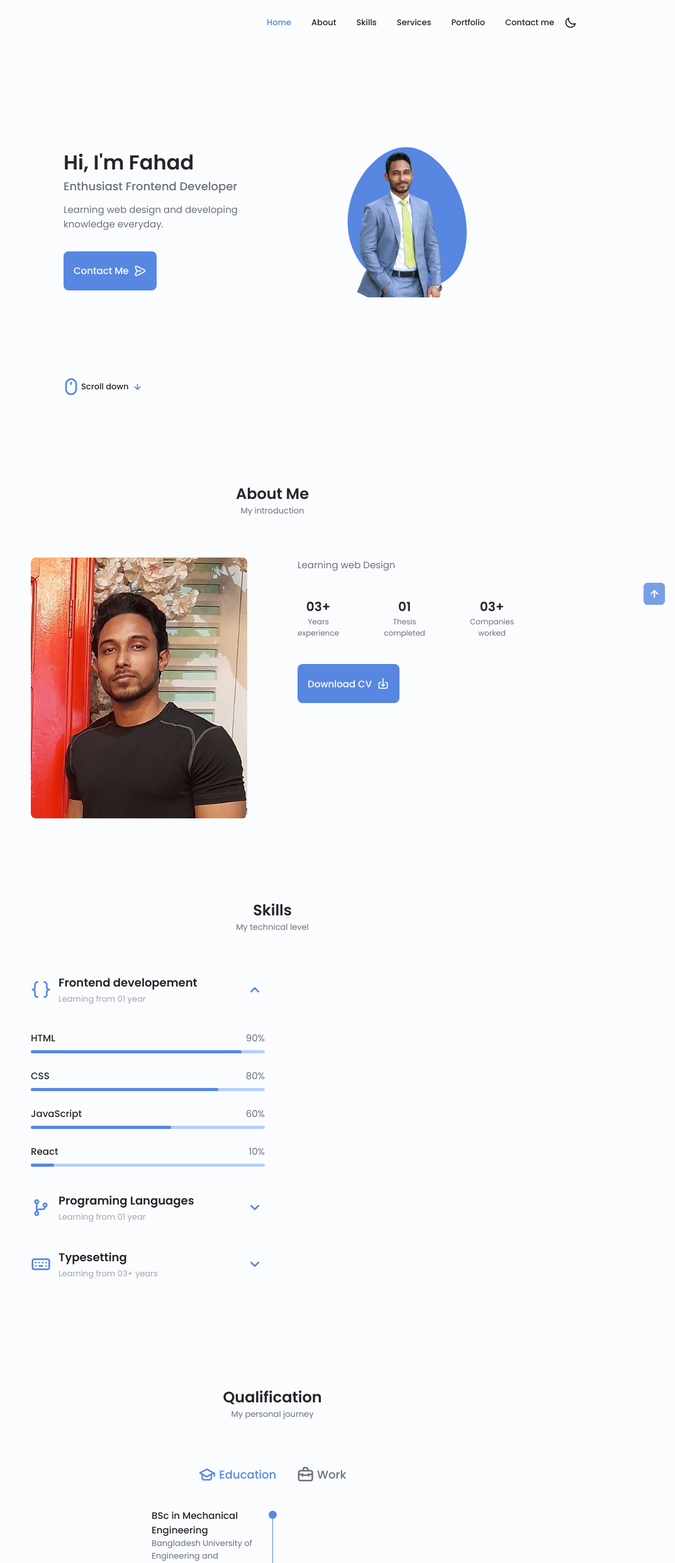
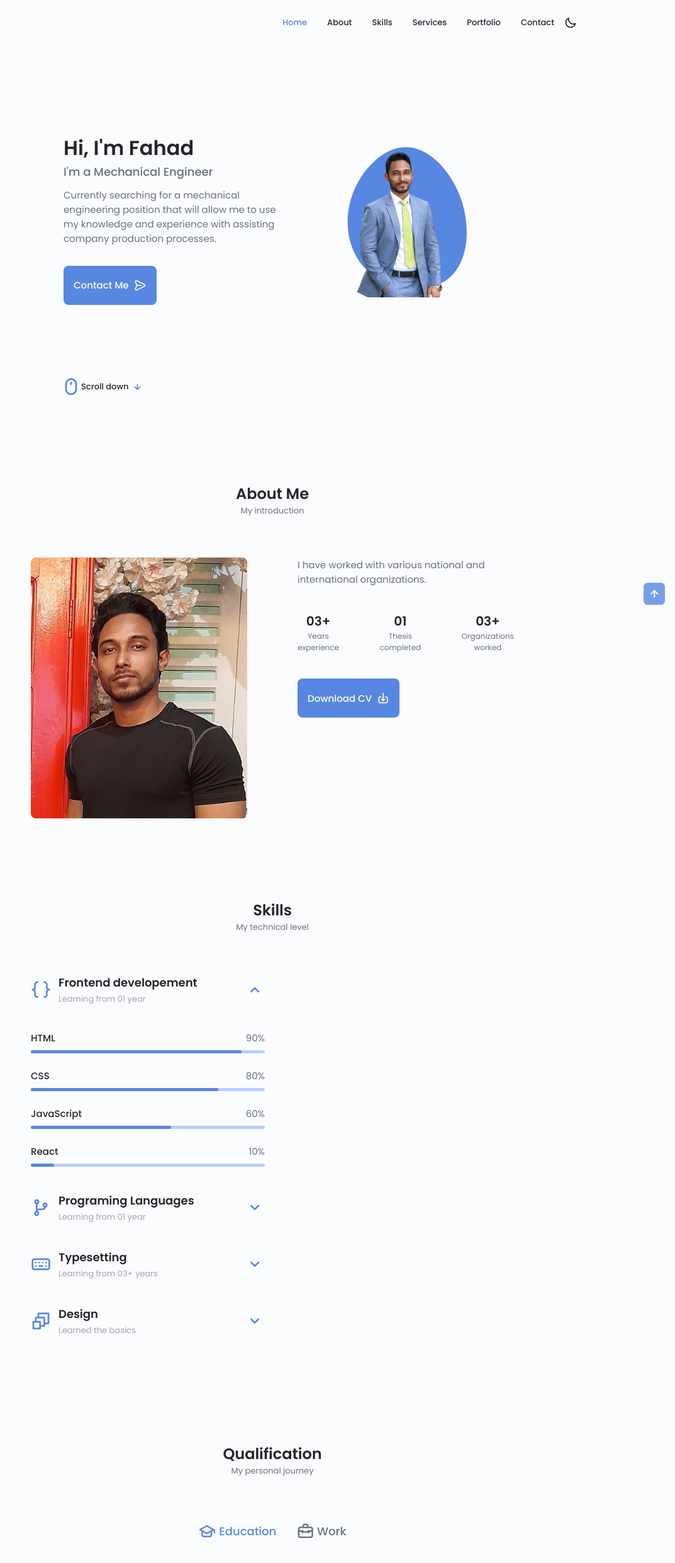
Before and after one commit to fahad9993/cv-new, a plain HTML site: page index.html in a window 1280 px wide. Shown: the top 2481 px of the page at 63% size, 207-1280 px from the left. Drawn offline with nearby package versions, Linux system fonts and the light colour scheme.

Commit message:
updated the about and home section and added skill

```diff
--- a/assets/css/styles.css
+++ b/assets/css/styles.css
@@ -514,6 +514,12 @@ img {
 }
 .skills__latex {
     width: 90%;
+}
+.skills__cad {
+    width: 20%;
+}
+.skills__sw {
+    width: 50%;
 }
 
 .skills__close .skills__list {
--- a/index.html
+++ b/index.html
@@ -14,7 +14,7 @@
     <!--========================== CSS ===============================-->
     <link rel="stylesheet" href="./assets/css/styles.css">
 
-    <title>Resposive Portfolio Website</title>
+    <title>Md. Fahad Rahman | Portfolio</title>
 </head>
 <body>
     <!--========================== HEADER ===============================-->
@@ -51,7 +51,7 @@
                     </li>
                     <li class="nav__item">
                         <a href="#contact" class="nav__link">
-                            <i class="uil uil-message nav__icon"></i> Contact me
+                            <i class="uil uil-message nav__icon"></i> Contact
                         </a>
                     </li>
                 </ul>
@@ -97,8 +97,8 @@
                     </div>
                     <div class="home__data">
                         <h1 class="home__title">Hi, I'm Fahad</h1>
-                        <h3 class="home__subtitle">Enthusiast Frontend Developer</h3>
-                        <p class="home__description">Learning web design and developing knowledge everyday.</p>
+                        <h3 class="home__subtitle">I'm a Mechanical Engineer</h3>
+                        <p class="home__description">Currently searching for a mechanical engineering position that will allow me to use my knowledge and experience with assisting company production processes.</p>
                         <a href="#contact" class="button button--flex">
                             Contact Me<i class="uil uil-message button__icon"></i>
                         </a>
@@ -123,7 +123,7 @@
                 <img src="./assets/img/about.jpg" alt="" class="about__img">
 
                 <div class="about__data">
-                    <p class="about__description">Learning web Design</p>
+                    <p class="about__description">I have worked with various national and international organizations.</p>
 
                     <div class="about__info">
                         <div>
@@ -136,7 +136,7 @@
                         </div>
                         <div>
                             <span class="about__info-title">03+</span>
-                            <span class="about__info-name">Companies <br> worked</span>
+                            <span class="about__info-name">Organizations <br> worked</span>
                         </div>
                     </div>
 
@@ -267,6 +267,42 @@
                                 </div>
                                 <div class="skills__bar">
                                     <span class="skills__percentage skills__latex"></span>
+                                </div>
+                            </div>
+                        </div>
+                    </div>
+
+                    <!--======================= SKILLS 4 =========================-->
+                    <div class="skills__content skills__close">
+                        <div class="skills__header">
+                            <i class="uil uil-layers-alt skills__icon"></i>
+
+                            <div>
+                                <h1 class="skills__title">Design</h1>
+                                <span class="skills__subtitle">Learned the basics</span>
+                            </div>
+
+                            <i class="uil uil-angle-down skills__arrow"></i>
+                        </div>
+
+                        <div class="skills__list grid">
+                            <div class="skills__data">
+                                <div class="skills__titles">
+                                    <h3 class="skills__name">AutoCAD</h3>
+                                    <span class="skills__number">20%</span>
+                                </div>
+                                <div class="skills__bar">
+                                    <span class="skills__percentage skills__cad"></span>
+                                </div>
+                            </div>
+
+                            <div class="skills__data">
+                                <div class="skills__titles">
+                                    <h3 class="skills__name">Solidworks</h3>
+                                    <span class="skills__number">50%</span>
+                                </div>
+                                <div class="skills__bar">
+                                    <span class="skills__percentage skills__sw"></span>
                                 </div>
                             </div>
                         </div>
@@ -588,7 +624,7 @@
                         <div class="portfolio__data">
                             <h3 class="portfolio__title">Personal website</h3>
                             <p class="portfolio__description">Website made for CV</p>
-                            <a href="#" class="button button--flex button--small portfolio__button">
+                            <a href="https://fahad9993.github.io/cv/" target="_blank" class="button button--flex button--small portfolio__button">
                                 Demo
                                 <i class="uil uil-arrow-right button__icon"></i>
                             </a>
@@ -706,7 +742,7 @@
                         <a href="#portfolio" class="footer__link">Portfolio</a>
                     </li>
                     <li>
-                        <a href="#contact" class="footer__link">Contact Me</a>
+                        <a href="#contact" class="footer__link">Contact</a>
                     </li>
                 </ul>
 
```
